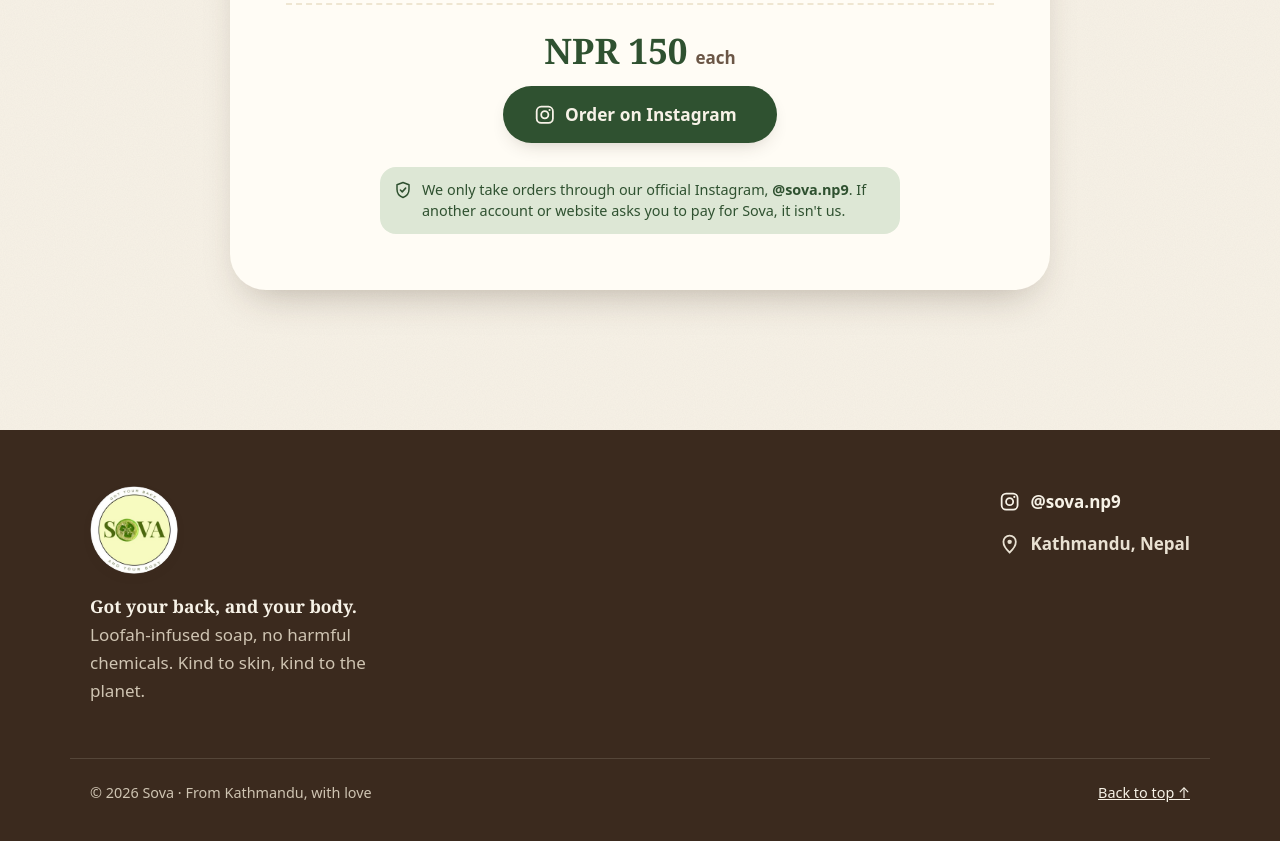
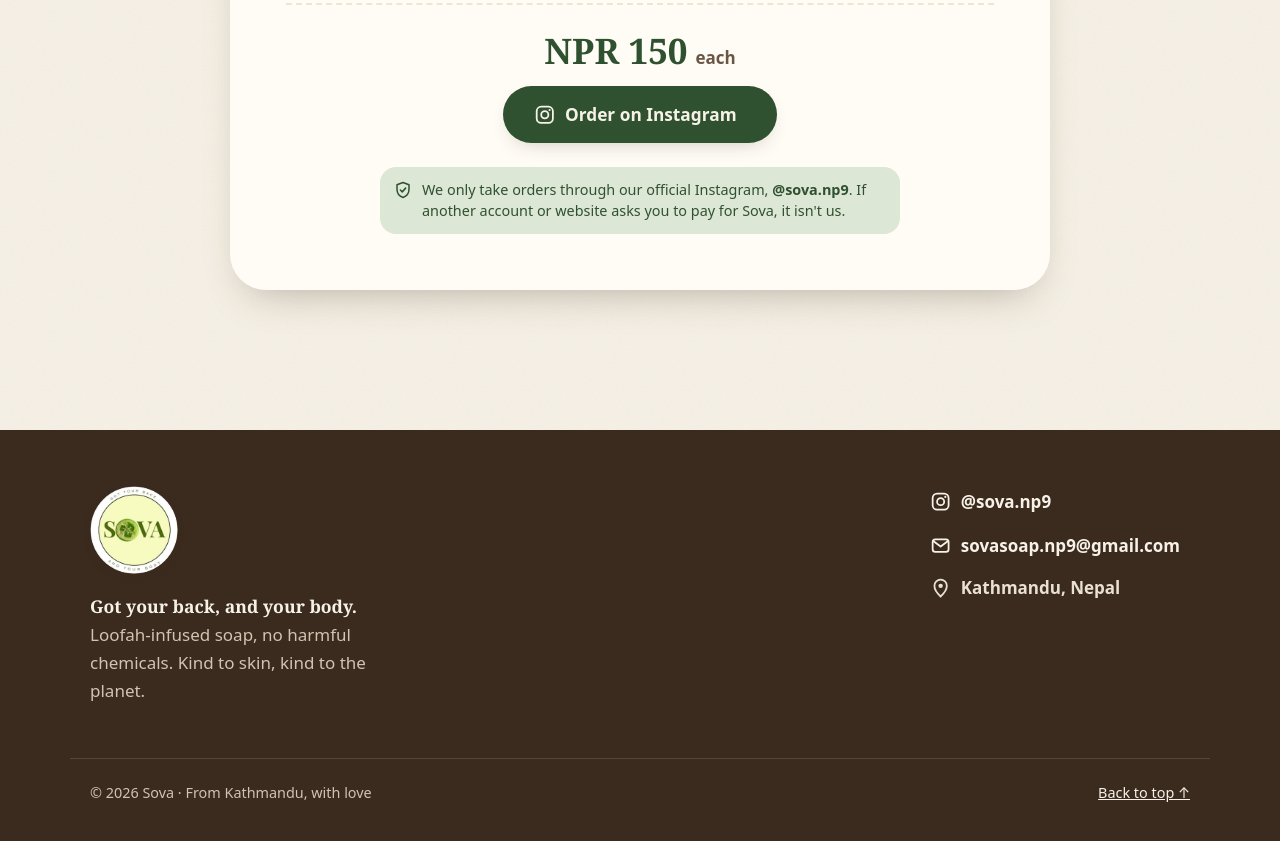
Before and after one commit to pahiladigital-lab/sova, a plain HTML site: page index.html in a window 1280 px wide. Shown: the part 6788-7629 px from the top of the page. Drawn offline with Linux system fonts and the light colour scheme.

Commit message:
Footer: add contact email sovasoap.np9@gmail.com
Co-Authored-By: Claude Opus 5.5 <noreply@anthropic.com>
Claude-Session: https://claude.ai/code/session_0126oAQ5ynx7ryax7HtjyG6f

```diff
--- a/index.html
+++ b/index.html
@@ -479,11 +479,16 @@
           </a>
         </li>
         <li>
+          <a href="mailto:sovasoap.np9@gmail.com">
+            <svg class="ig-icon" aria-hidden="true" viewBox="0 0 24 24"><rect x="3" y="5" width="18" height="14" rx="3" fill="none" stroke="currentColor" stroke-width="2"/><path d="M4 7l8 6 8-6" fill="none" stroke="currentColor" stroke-width="2" stroke-linecap="round" stroke-linejoin="round"/></svg>
+            sovasoap.np9@gmail.com<span class="sr-only"> (send us an email)</span>
+          </a>
+        </li>
+        <li>
           <svg class="ig-icon" aria-hidden="true" viewBox="0 0 24 24"><path d="M12 22s7-6.2 7-12a7 7 0 0 0-14 0c0 5.8 7 12 7 12z" fill="none" stroke="currentColor" stroke-width="2"/><circle cx="12" cy="10" r="2.5" fill="currentColor"/></svg>
           Kathmandu, Nepal
         </li>
-        <!-- PLACEHOLDER: uncomment and fill in once you have them
-        <li><a href="mailto:hello@YOUR-DOMAIN">hello@YOUR-DOMAIN</a></li>
+        <!-- PLACEHOLDER: uncomment and fill in once you have a phone number
         <li><a href="tel:+977XXXXXXXXXX">+977 XX-XXXXXXX</a></li>
         -->
       </ul>
```
Also changed, not shown: 1 other file.
